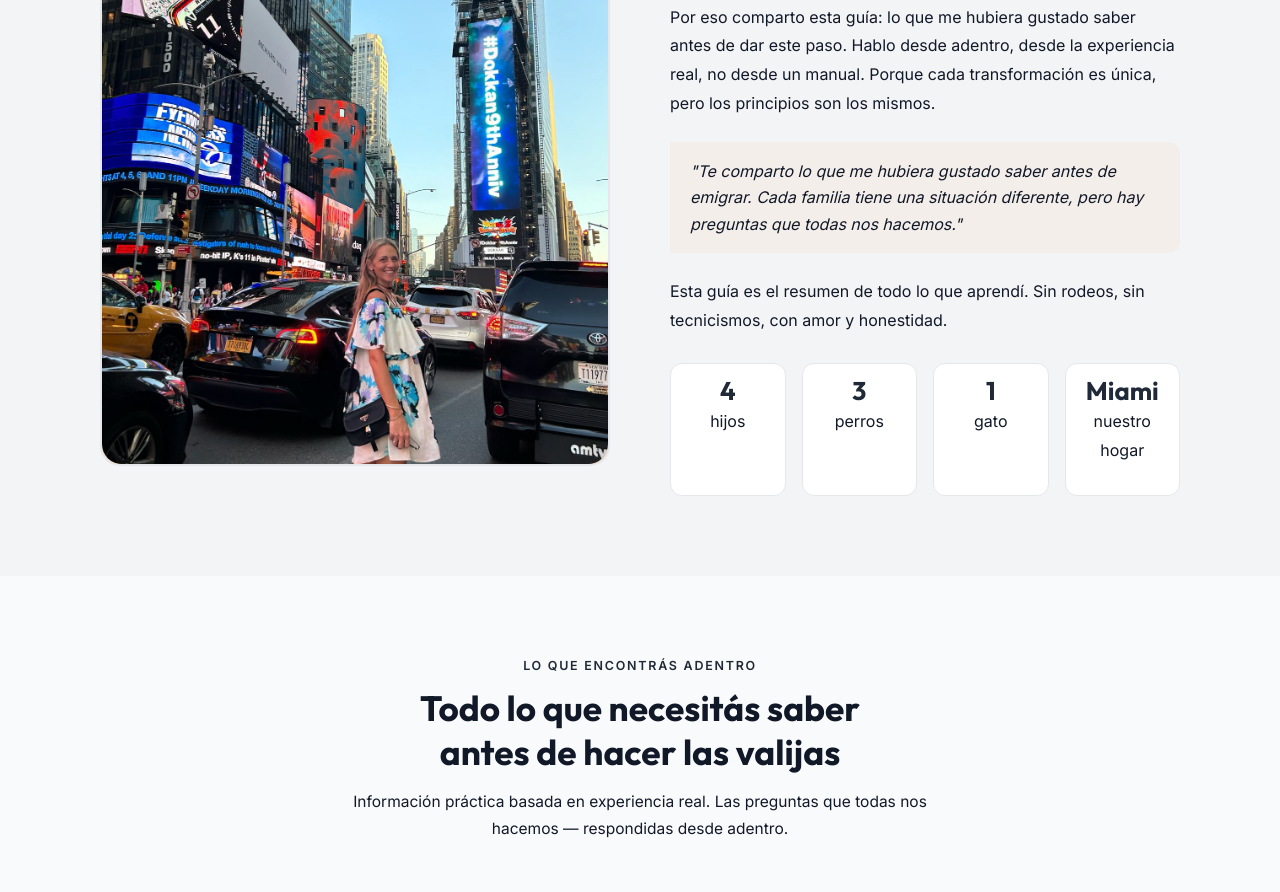
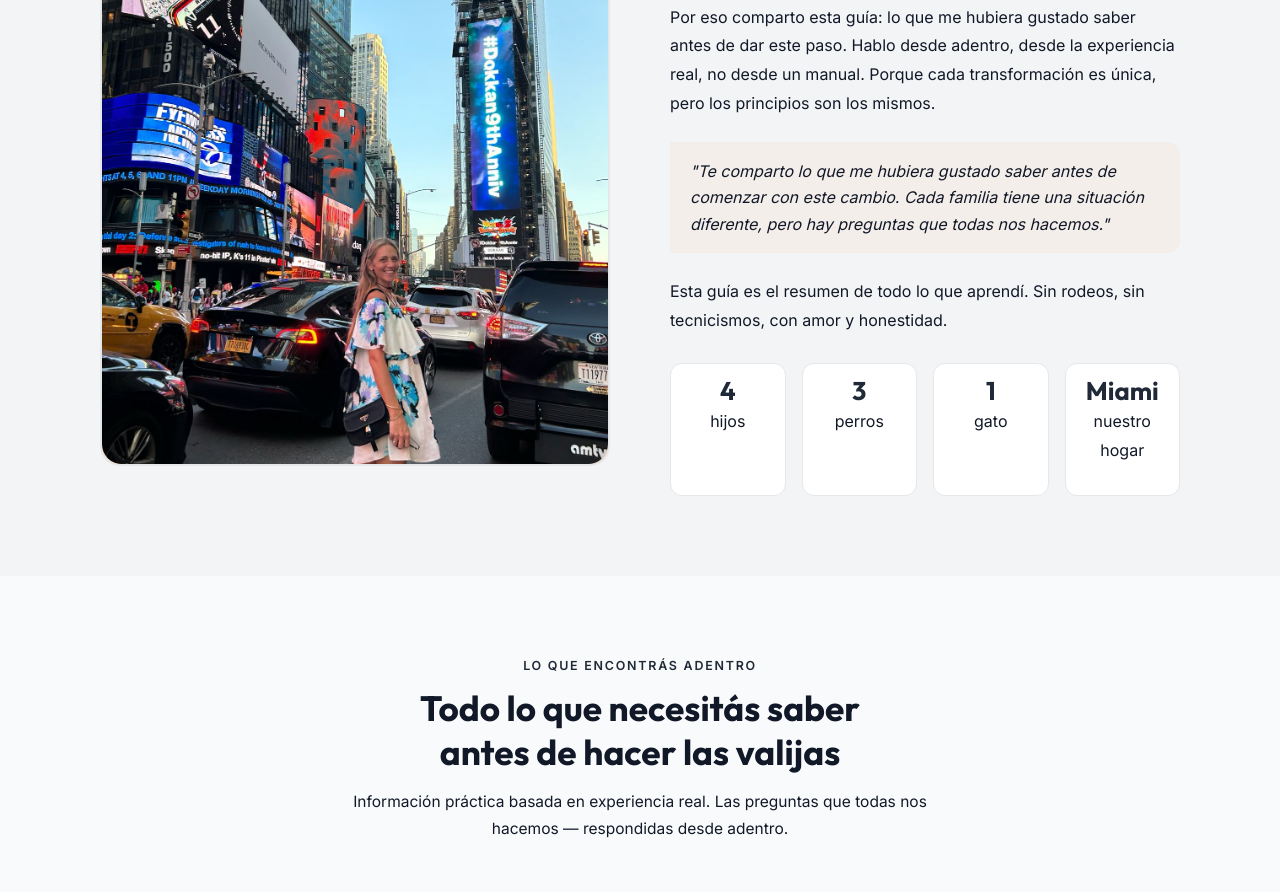
Before and after one commit to Cremaschis/ferxmiami, a plain HTML site: page index.html in a window 1280 px wide. Shown: the part 1061-1953 px from the top of the page. Drawn offline with Linux system fonts and the light colour scheme.

Commit message:
Cambiar 'emigrar' por 'comenzar con este cambio' en quote

```diff
--- a/index.html
+++ b/index.html
@@ -603,7 +603,7 @@
           Por eso comparto esta guía: lo que me hubiera gustado saber antes de dar este paso. Hablo desde adentro, desde la experiencia real, no desde un manual. Porque cada transformación es única, pero los principios son los mismos.
         </p>
         <div class="story-quote">
-          "Te comparto lo que me hubiera gustado saber antes de emigrar. Cada familia tiene una situación diferente, pero hay preguntas que todas nos hacemos."
+          "Te comparto lo que me hubiera gustado saber antes de comenzar con este cambio. Cada familia tiene una situación diferente, pero hay preguntas que todas nos hacemos."
         </div>
         <p>
           Esta guía es el resumen de todo lo que aprendí. Sin rodeos, sin tecnicismos, con amor y honestidad.
```
